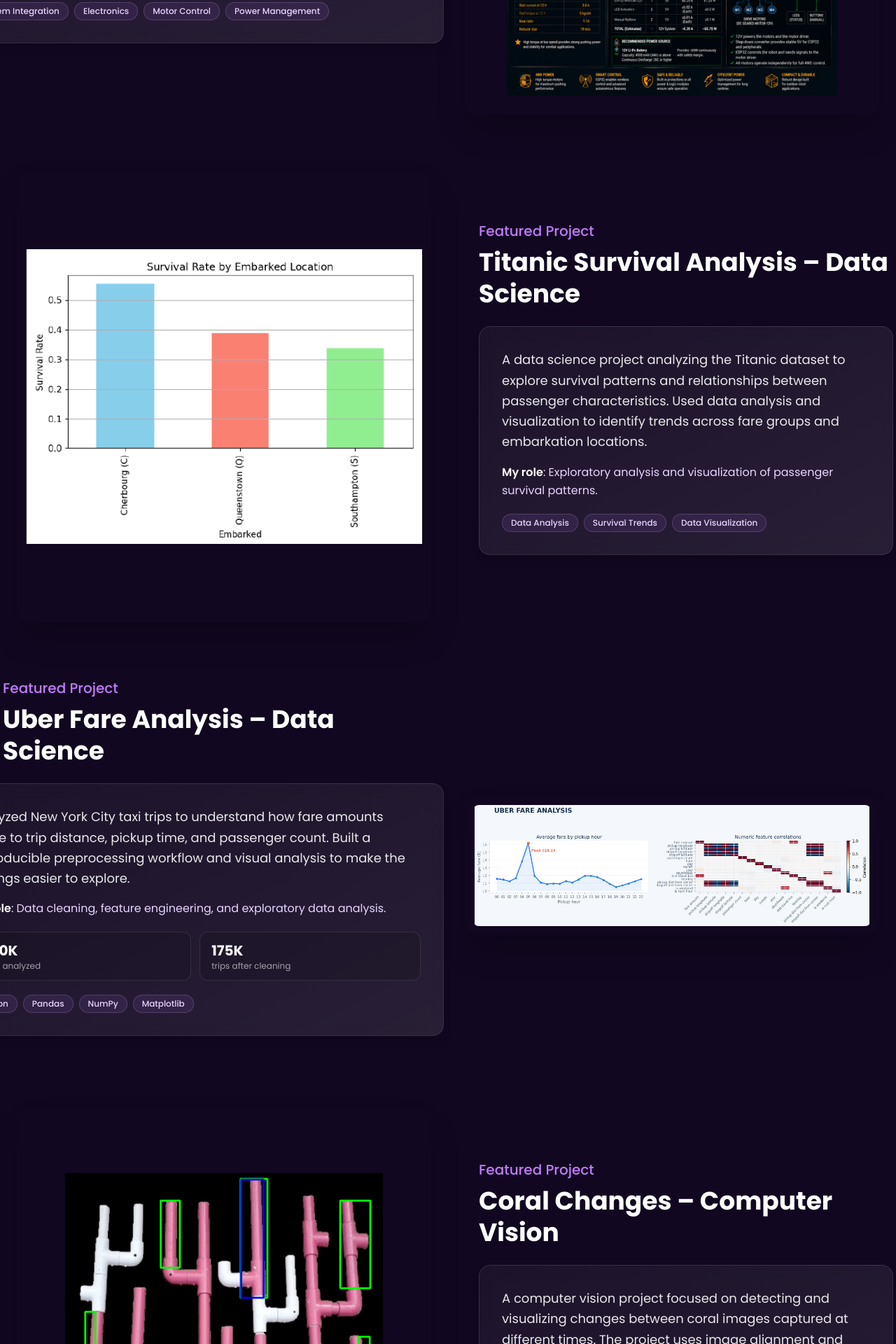
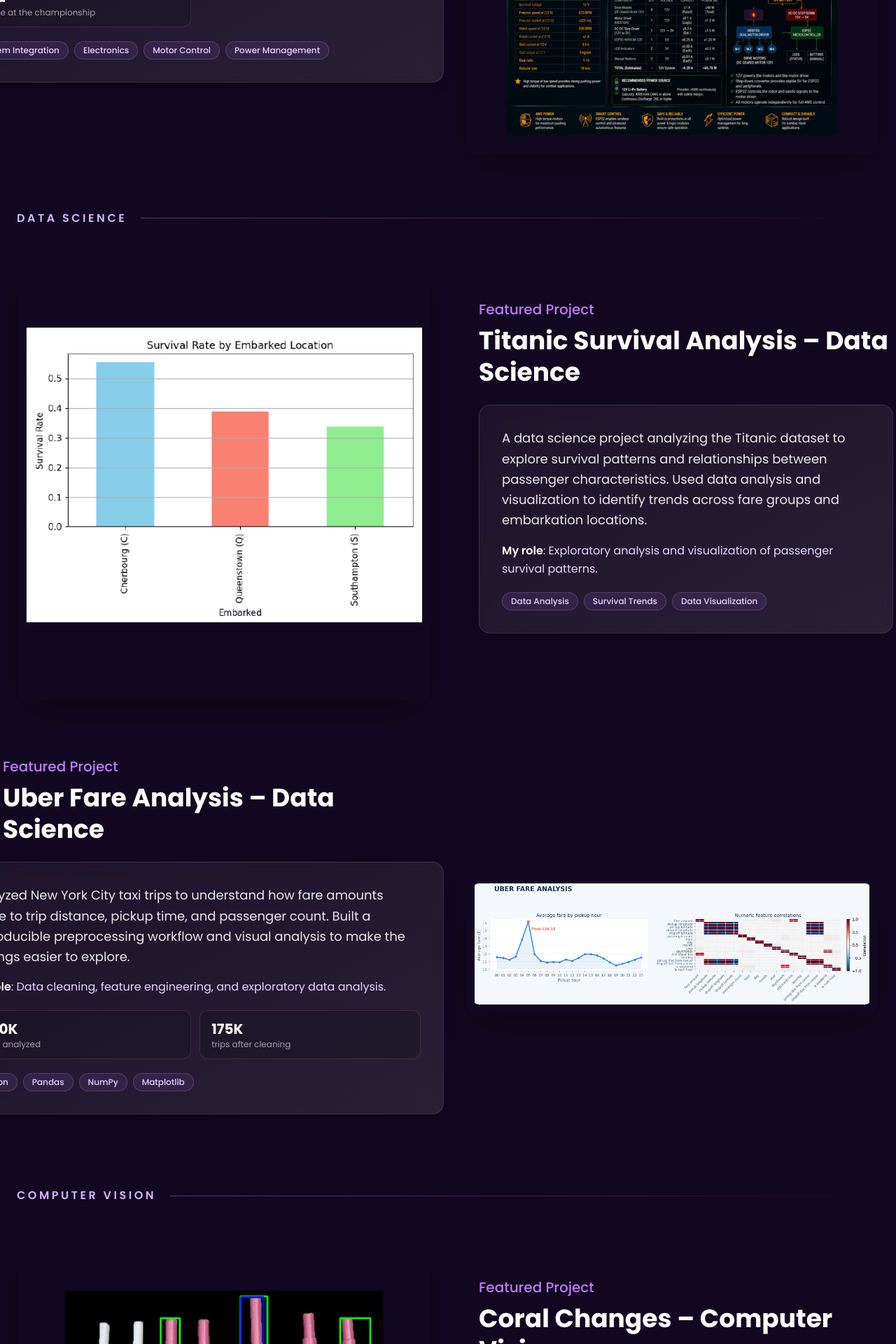
Before and after one commit to AliMohamed3122005/Portfolio, a Next.js app: page / in a window 1280 px wide. Shown: the part 3002-4922 px from the top of the page at 70% size. Built offline with nearby package versions, Linux system fonts and the light colour scheme.

Commit message:
Update portfolio

```diff
--- a/app/components/Projects.tsx
+++ b/app/components/Projects.tsx
@@ -3,6 +3,7 @@
 interface Project {
   id: number;
   title: string;
+  category: "Robotics" | "Data Science" | "Computer Vision";
   description: string;
   image: string;
   link?: string;
@@ -17,6 +18,7 @@
   {
     id: 1,
     title: "JALL – Soccer Robot",
+    category: "Robotics",
     description:
       "Led a team in designing and building a soccer robot for a robotics championship. Worked on system integration, electronics, motor control, and power management. Our team reached the final and secured 3rd place in the championship.",
     image: "/projects/jall.png",
@@ -27,6 +29,7 @@
   {
     id: 3,
     title: "Titanic Survival Analysis – Data Science",
+    category: "Data Science",
     description:
       "A data science project analyzing the Titanic dataset to explore survival patterns and relationships between passenger characteristics. Used data analysis and visualization to identify trends across fare groups and embarkation locations.",
     image: "/projects/titanic.png",
@@ -36,6 +39,7 @@
   {
     id: 5,
     title: "Uber Fare Analysis – Data Science",
+    category: "Data Science",
     description:
       "Analyzed New York City taxi trips to understand how fare amounts relate to trip distance, pickup time, and passenger count. Built a reproducible preprocessing workflow and visual analysis to make the findings easier to explore.",
     image: "/projects/uber-fare-analysis.png",
@@ -49,6 +53,7 @@
   {
     id: 2,
     title: "Coral Changes – Computer Vision",
+    category: "Computer Vision",
     description:
       "A computer vision project focused on detecting and visualizing changes between coral images captured at different times. The project uses image alignment and visual difference detection to identify changed regions between yearly observations.",
     image: "/projects/coral-changes2.png",
@@ -58,6 +63,7 @@
   {
     id: 6,
     title: "Red Circle & Blue Square Counting – Computer Vision",
+    category: "Computer Vision",
     description:
       "A video analysis project that detects red circles and blue squares, tracks objects across frames, and keeps a running count using color segmentation and shape features.",
     image: "/projects/counting-red-circles-poster.png",
@@ -69,6 +75,7 @@
   {
     id: 7,
     title: "Face Denoising & Edge Detection – Computer Vision",
+    category: "Computer Vision",
     description:
       "Compared average, median, and Gaussian filters on a noisy portrait, then applied Canny edge detection to see how each denoising method preserves facial details.",
     image: "/projects/face-denoising-edges.png",
@@ -78,6 +85,7 @@
   {
     id: 8,
     title: "Vehicle Speed Detection – Computer Vision",
+    category: "Computer Vision",
     description:
       "Tracked vehicles with a YOLO model and estimated speed from the time each vehicle crossed two reference lines. The measured results are also saved to a CSV file.",
     image: "/projects/speed-detection-poster.png",
@@ -89,6 +97,7 @@
   {
     id: 4,
     title: "Circuit Analysis Calculator",
+    category: "Computer Vision",
     description:
       "An ongoing project focused on developing a system that can analyze circuit diagrams and assist in solving circuit problems. The current stage focuses on detecting and recognizing circuit components from images as a foundation for automated circuit analysis.",
     image: "/projects/circuit-calculator.png",
@@ -106,12 +115,22 @@
       <div className="container mx-auto max-w-7xl">
         {featuredProjects.map((project, index) => {
           const isEven = index % 2 === 1;
+          const isNewCategory =
+            index === 0 || featuredProjects[index - 1].category !== project.category;
 
           return (
             <div
               key={project.id}
               className="mb-20 last:mb-0"
             >
+              {isNewCategory && (
+                <div className="mb-8 flex items-center gap-5">
+                  <h2 className="shrink-0 text-sm font-semibold uppercase tracking-[0.22em] text-purple-300 sm:text-base">
+                    {project.category}
+                  </h2>
+                  <div className="h-px flex-1 bg-gradient-to-r from-purple-400/40 to-transparent" />
+                </div>
+              )}
               <div
                 className={`relative grid grid-cols-1 gap-10 items-center lg:grid-cols-2 lg:gap-12 ${
                   isEven ? "lg:grid-flow-dense" : ""
```
